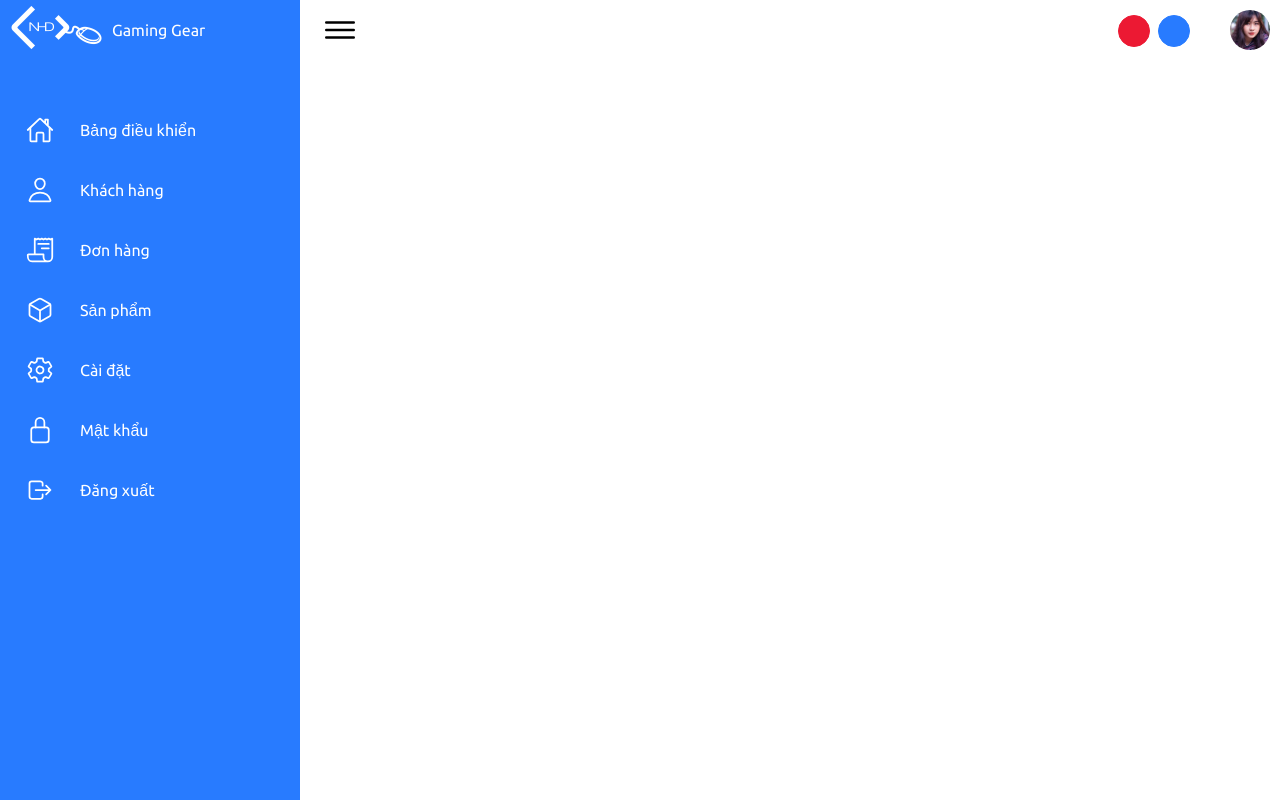
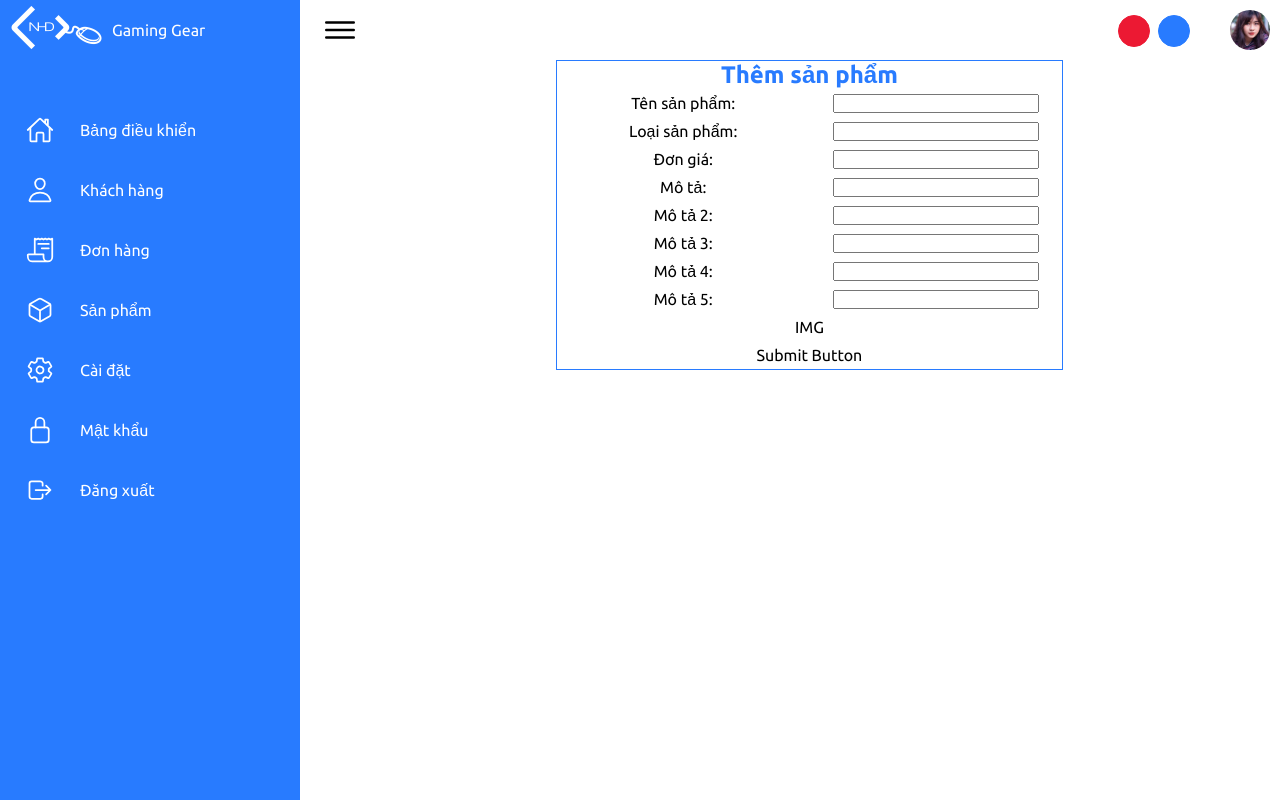
Before and after one commit to nhd79/Gaming-Gear, a PHP site: page /view/insert-product.php in a window 1280 px wide. Run offline with PHP 8.4, Linux system fonts and the light colour scheme.

Commit message:
building insert-product

```diff
--- a/css/dashboard-styles.css
+++ b/css/dashboard-styles.css
@@ -484,6 +484,29 @@ body {
   max-height: 100px;
   border-radius: 5px;
 }
+.main form {
+  padding-left: 20vw;
+}
+.insert-product-grid {
+  display: grid;
+  grid-template-columns: 1fr 1fr;
+  grid-template-rows: repeat(11, 1fr);
+  width: 70%;
+  border: 1px solid var(--mainColor);
+}
+.insert-product-grid div {
+  display: flex;
+  justify-content: center;
+  align-items: center;
+}
+.header,
+.product-img,
+.submit {
+  grid-column: 1/3;
+}
+.header {
+  color: var(--mainColor);
+}
 /* Responsive */
 @media (max-width: 1000px) {
   .navigation {
--- a/view/insert-product.php
+++ b/view/insert-product.php
@@ -21,9 +21,65 @@
             include_once("dashboard-topbar.php");
             ?>
 
+            <form method="post" action="<?php echo htmlspecialchars($_SERVER['PHP_SELF']) ?>">
+                <div class="insert-product-grid">
+                    <div class="header">
+                        <h2>Thêm sản phẩm</h2>
+                    </div>
+                    <div>
+                        Tên sản phẩm:
+                    </div>
+                    <div>
+                        <input type="text" name="" />
+                    </div>
+                    <div>
+                        Loại sản phẩm:
+                    </div>
+                    <div>
+                        <input type="text" name="" />
+                    </div>
+                    <div>
+                        Đơn giá:
+                    </div>
+                    <div>
+                        <input type="text" name="" />
+                    </div>
+                    <div>
+                        Mô tả:
+                    </div>
+                    <div>
+                        <input type="text" name="" />
+                    </div>
+                    <div>
+                        Mô tả 2:
+                    </div>
+                    <div>
+                        <input type="text" name="" />
+                    </div>
+                    <div>
+                        Mô tả 3:
+                    </div>
+                    <div>
+                        <input type="text" name="" />
+                    </div>
+                    <div>
+                        Mô tả 4:
+                    </div>
+                    <div>
+                        <input type="text" name="" />
+                    </div>
+                    <div>
+                        Mô tả 5:
+                    </div>
+                    <div>
+                        <input type="text" name="" />
+                    </div>
+                    <div class="product-img">IMG</div>
+                    <div class="submit">Submit Button</div>
+                </div>
+            </form>
 
         </div>
-    </div>
     </div>
     </div>
 
```
